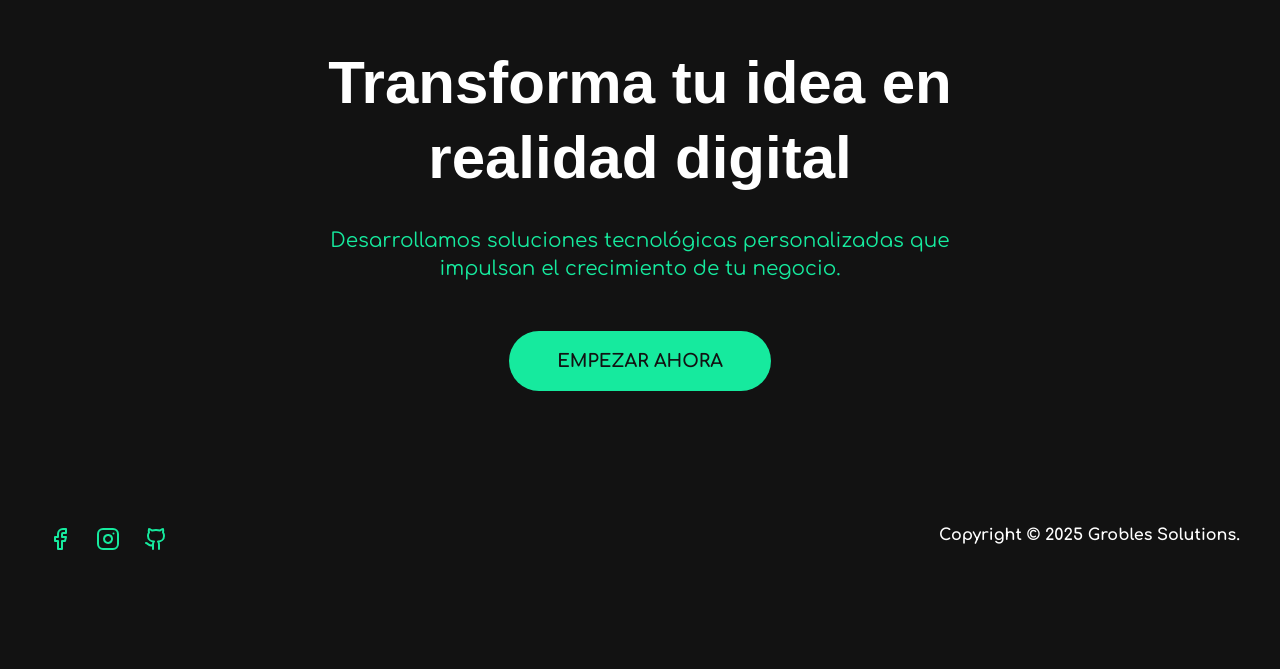
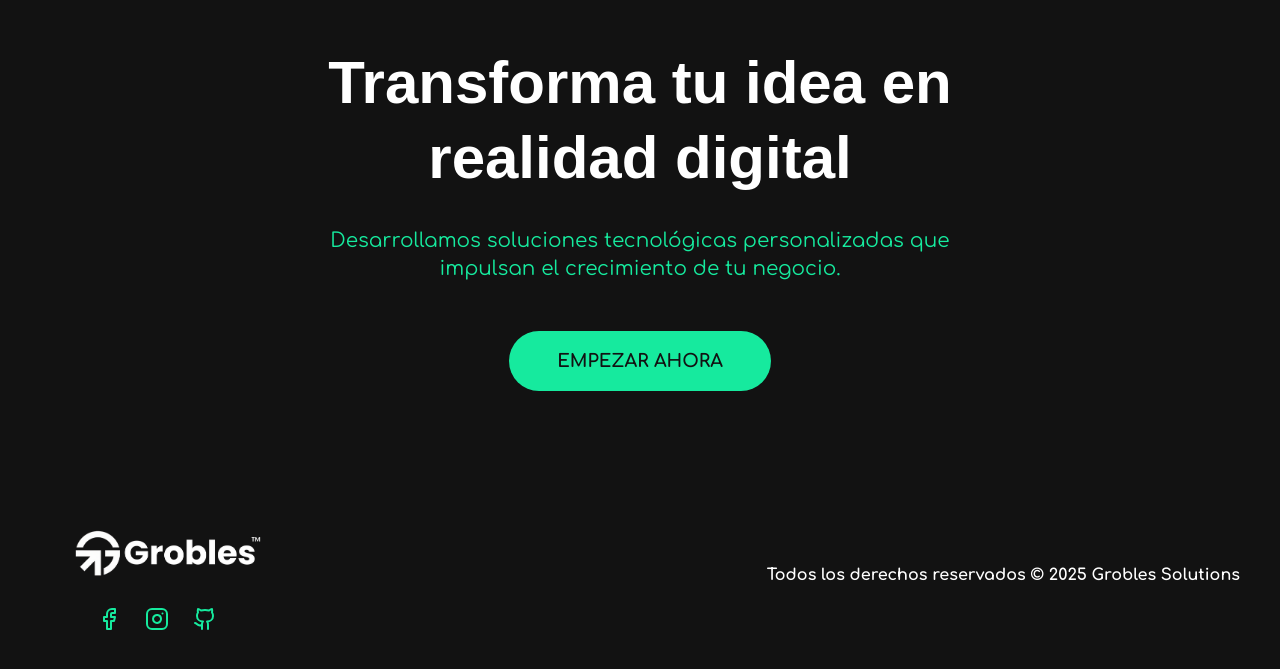
Before and after one commit to Grobles-Inc/Portafolio-Grobles, a React (Vite) app: page / in a window 1280 px wide. Shown: the part 2468-3137 px from the top of the page. Before the commit the page ends 3067 px from the top, so only its background shows below. Built offline with nearby package versions, Linux system fonts and the light colour scheme; a web font is replaced by a local one.

Commit message:
Logo agregado en el footer

```diff
--- a/src/components/Footer.tsx
+++ b/src/components/Footer.tsx
@@ -1,5 +1,6 @@
 import { Link } from "react-router-dom"
 import { Facebook, Instagram, Github } from "lucide-react"
+import logo from "../assets/logoGrobles.png"
 
 export default function Footer() {
   return (
@@ -25,8 +26,9 @@ export default function Footer() {
         </div>
       </div>
       <div className="flex flex-col md:flex-row justify-between items-center w-full px-10 mt-10 space-y-4 md:space-y-0">
-        <div className="text-center md:text-start">
+        <div className="text-center md:text-start flex flex-col items-center">
 
+          <img src={logo} alt="Logo" className="h-20 w-auto" />
           <div className="flex justify-center md:justify-start mt-2 text-secondary space-x-2">
             <a href="https://www.facebook.com/profile.php?id=61573124294121" target="_blank" className="flex items-center hover:text-white rounded-full px-2 py-2 transition duration-500 ease-in-out" rel="noopener noreferrer">
               <Facebook className="w-6 h-6 " />
@@ -40,7 +42,7 @@ export default function Footer() {
           </div>
         </div>
         <div className="text-center md:text-end text-white font-bold">
-          <p>Copyright © 2025 Grobles Solutions.</p>
+          <p>Todos los derechos reservados © 2025 Grobles Solutions</p>
         </div>
       </div>
     </section>
```
